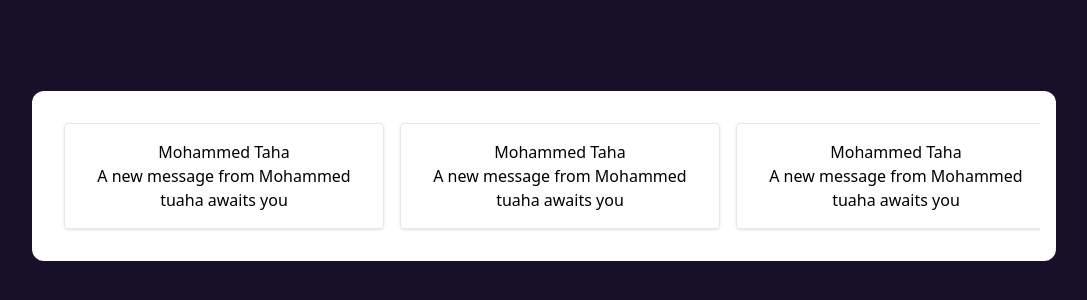
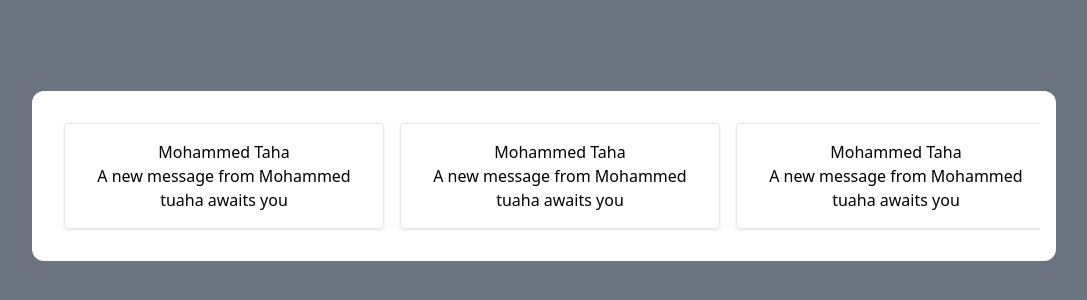
Before and after one commit to tuaha1/projectx, a React (Create React App) app: page / in a window 1280 px wide. Shown: the part 224-524 px from the top of the page, without its empty margins (96-1183 px from the left). Built offline with nearby package versions, Linux system fonts and the light colour scheme.

Commit message:
Afnan background changes

```diff
--- a/src/App.js
+++ b/src/App.js
@@ -1,12 +1,11 @@
-import './App.css';
+import "./App.css";
 
 function App() {
   return (
     <div className="App">
-      <div class="bg-[#181028] flex justify-center items-center min-h-screen ">
+      <div class="bg-[#6b7280] flex justify-center items-center min-h-screen ">
         <div class=" bg-white p-4 rounded-xl m-32">
           <div class="flex overflow-x-auto space-x-4 p-4">
-
             <div class="flex-shrink-0 w-1/3 shadow border rounded p-4">
               <h1>Mohammed Taha</h1>
               <p>A new message from Mohammed tuaha awaits you</p>
@@ -28,7 +27,6 @@ function App() {
               <h1>Mohammed Taha</h1>
               <p>A new message from Mohammed tuaha awaits you</p>
             </div>
-
           </div>
         </div>
       </div>
```
Also changed, not shown: 1 other file (tests, documents, lock files or other folders).
